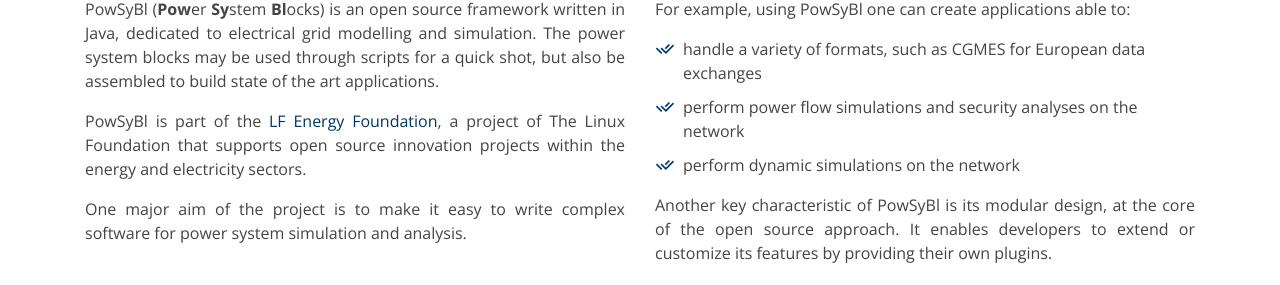
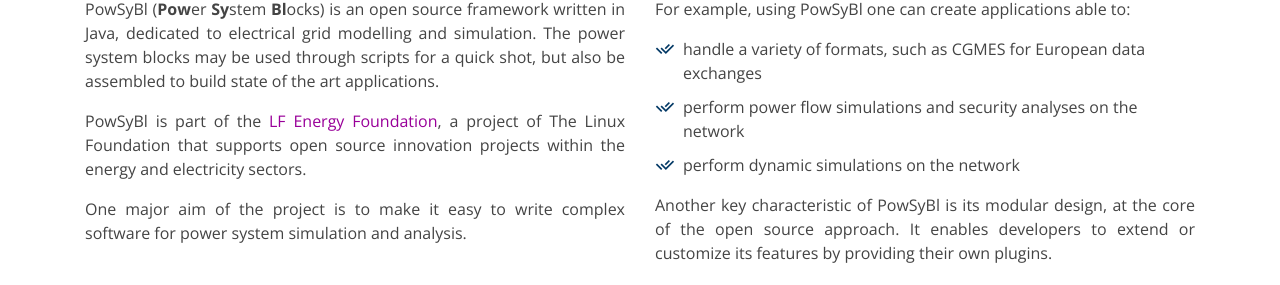
Before and after one commit to powsybl/powsybl.github.io, a Jekyll site: the page built from index.html, in a window 1280 px wide and 900 px high, scrolled down 833 px. Shown: the part 146-431 px from the top of the window. Built offline with Jekyll 4.4.1, drawn with Linux system fonts in a browser that asks for light colours.

Commit message:
Change color for non empty links
Signed-off-by: Sophie Frasnedo <sophie.frasnedo@rte-france.com>

```diff
--- a/assets/css/powsybl.css
+++ b/assets/css/powsybl.css
@@ -35,11 +35,16 @@
 
 /* Links */
 a[href=""] {
-    color: #cd5c5c;
+    color: #fd495c;
 }
 
-a[href=/^[A-Za-z0-9]+$/] {
-    color: #fd495c;
+a {
+    color: #990099;
+}
+
+a:hover {
+  color: #9966CC;
+  text-decoration: none;
 }
 
 /* Calls to action */
```
